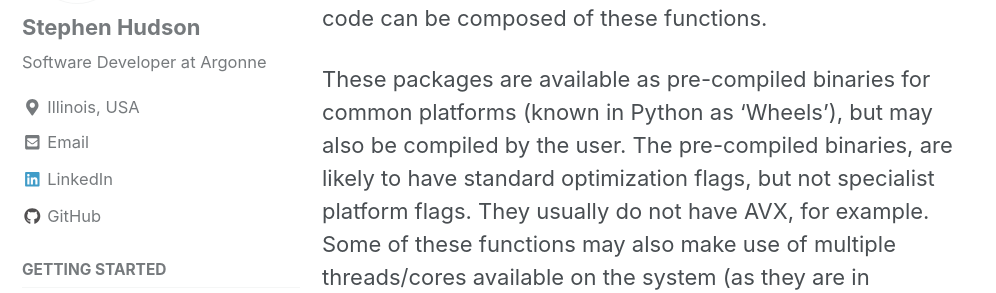
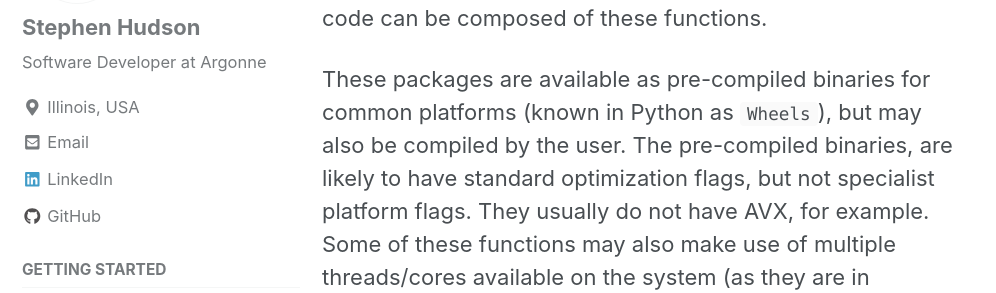
Before and after one commit to betterscientificsoftware/python-for-hpc, a Jekyll site: the page built from tutorials/python.whatis.md, in a window 1280 px wide and 900 px high, scrolled down 3293 px. Shown: the part 194-487 px from the top of the window, without its empty margins (0-996 px from the left). Built offline with Jekyll 4.4.1, drawn with Linux system fonts in a browser that asks for light colours; cached includes are drawn as plain includes; nearby versions of some CDN libraries; some of the changed lines change nothing that is shown; some of the changed text lies outside the part shown.

Commit message:
More fixes to  Python whatis

```diff
--- a/tutorials/python.whatis.md
+++ b/tutorials/python.whatis.md
@@ -50,7 +50,7 @@
 
 To take advantage of mathematical/linear algebra functions which are numerically intensive, the NumPy and SciPy modules are recommended. These are not pure Python packages, but rather are mostly written in C with Python bindings. When these functions are run, the Python interpreter yields to compiled code, giving the speed of compiled C, called from a Python program. This can provide good numerical performance when the intensive loops of the code can be composed of these functions.
 
-These packages are available as pre-compiled binaries for common platforms (known in Python as 'Wheels'), but may also be compiled by the user. The pre-compiled binaries, are likely to have standard optimization flags, but not specialist platform flags. They usually do not have AVX, for example. Some of these functions may also make use of multiple threads/cores available on the system (as they are in compiled code, Pythons global interpreter lock is released *see below).
+These packages are available as pre-compiled binaries for common platforms (known in Python as `Wheels`), but may also be compiled by the user. The pre-compiled binaries, are likely to have standard optimization flags, but not specialist platform flags. They usually do not have AVX, for example. Some of these functions may also make use of multiple threads/cores available on the system (as they are in compiled code, Pythons global interpreter lock is released *see below).
 
 It should be noted that a number of NumPy/SciPy linear algebra functions call underlying BLAS and LAPACK libraries for the bulk of the computation. These may vary in speed significantly from the reference implementations (provided by Netlib) to high performance implementations such as OpenBLAS, ATLAS and Intel's MKL (all of which are now openly available).
 
@@ -121,7 +121,7 @@
 
     pip install mpi4py --no-binary mpi4py
 
-As dependencies are also installed, this command is telling pip to install mpi4py and then only use source distributions for those packages listed after the `--no-binary` option (an all option is also available).
+As dependencies are also installed, this command is telling pip to install mpi4py and then only use source distributions for those packages listed after the `--no-binary` option (an `:all` argument is also available).
 
 
 **Tip**: Check package configuration after install:
@@ -133,6 +133,7 @@
 In the example given, the MPI libraries/compilers used will be shown.
 
 You can also look at other package information eg:
+
     >>> mpi4py.__path__
     >>> mpi4py.__version__
 
@@ -158,7 +159,7 @@
 * [Intel Python](https://software.intel.com/en-us/distribution-for-Python) - managed and used via Conda
 * [Enthought Canopy](https://www.enthought.com/product/enthought-Python-distribution)
 
-[Example](https://{{site.baseurl}}/tutorials/python-conda/#examples) of Intel Python usage in Conda.
+[Example]({{site.baseurl}}/tutorials/python-conda/#examples) of Intel Python usage in Conda.
 
 
 ## Links
@@ -177,7 +178,7 @@
 
 <br>
 
-Back to [main page](https://betterscientificsoftware.github.io/python-for-hpc)
+Back to [contents page](/python-for-hpc/)
 
 
 
```
